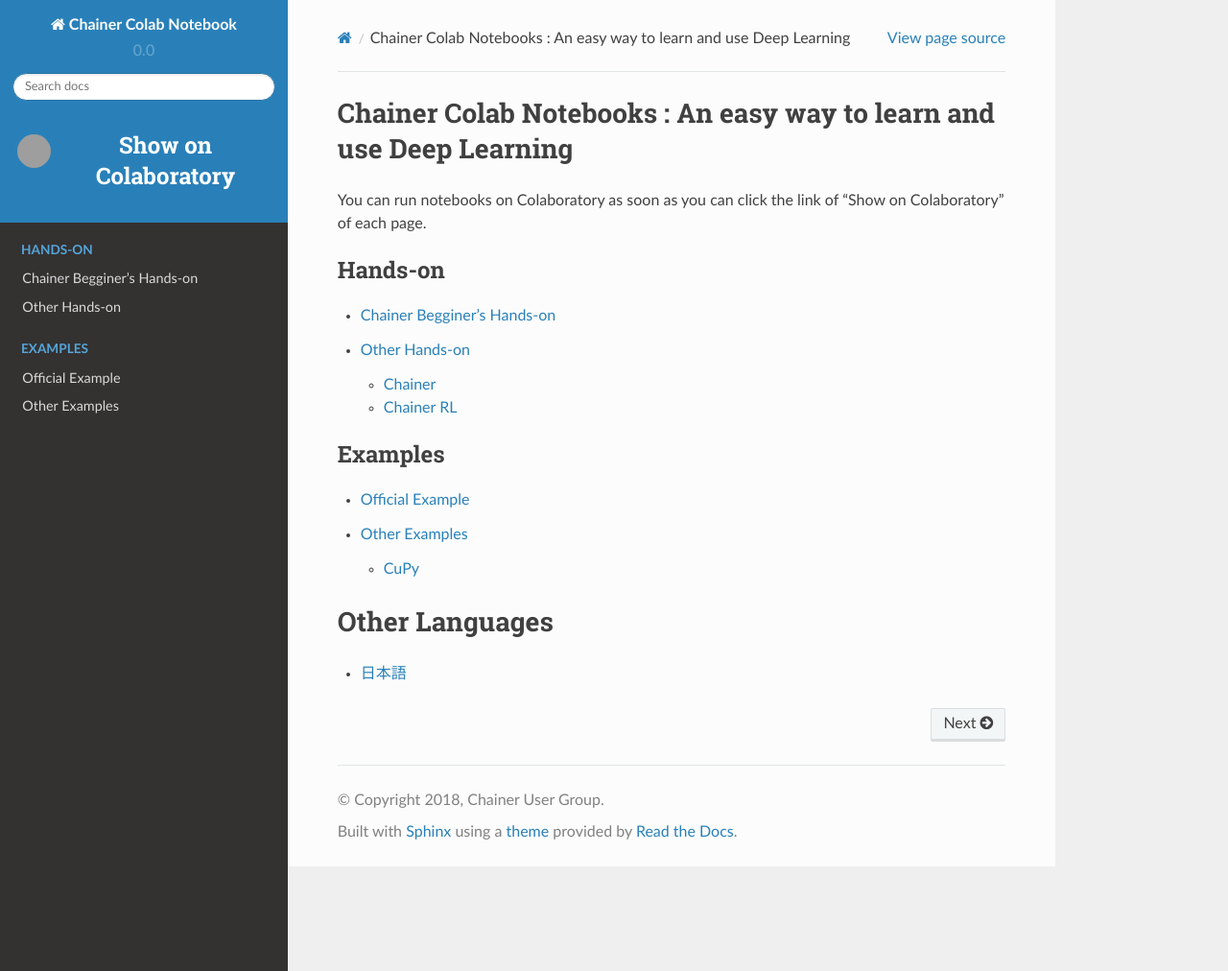
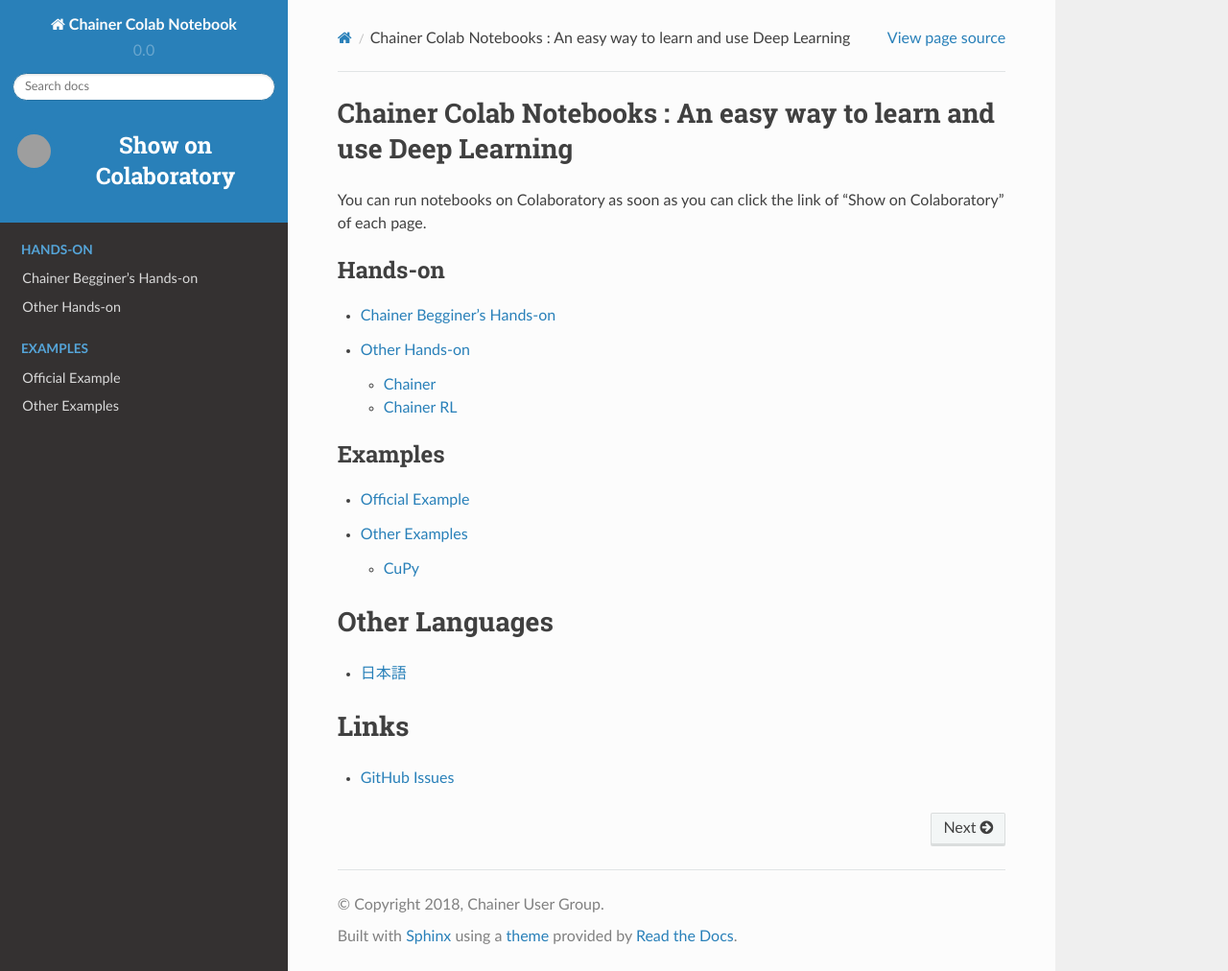
Before and after one commit to chainer-community/chainer-colab-notebook, a Sphinx documentation site: the page built from docs/source/index.rst, in a window 1280 px wide and 1012 px high. Shown: the whole window at 96% size. Built offline with Sphinx 7.4.7 and the Read the Docs theme 2.0.0, drawn with Linux system fonts in a browser that asks for light colours; grey boxes are pictures that could not be loaded.

Commit message:
Add github issue link (#68)

```diff
--- a/docs/source/index.rst
+++ b/docs/source/index.rst
@@ -23,3 +23,8 @@
 ================
 
 - `日本語 <https://chainer-colab-notebook.readthedocs.io/ja/latest/>`_
+
+Links
+======
+
+- `GitHub Issues <https://github.com/chainer-community/chainer-colab-notebook/issues>`_
--- a/docs/source_ja/index.rst
+++ b/docs/source_ja/index.rst
@@ -22,3 +22,8 @@
 ================
 
 - `English <https://chainer-colab-notebook.readthedocs.io/en/latest/>`_
+
+Links
+======
+
+- `GitHub Issues <https://github.com/chainer-community/chainer-colab-notebook/issues>`_
```
